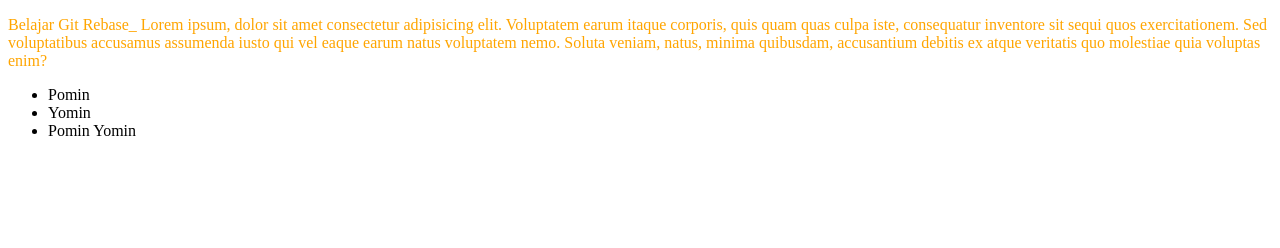
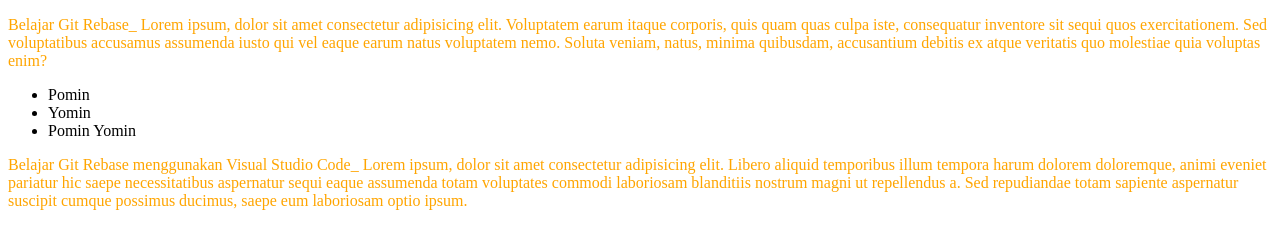
Before and after one commit to jenpomin/Git-Rebase-Lagi, a plain HTML site: page index.html in a window 1280 px wide. Drawn offline with Linux system fonts and the light colour scheme.

Commit message:
conflict resolved

```diff
--- a/index.html
+++ b/index.html
@@ -13,13 +13,18 @@
         quis quam quas culpa iste, consequatur inventore sit sequi quos exercitationem. Sed voluptatibus accusamus
         assumenda iusto qui vel eaque earum natus voluptatem nemo. Soluta veniam, natus, minima quibusdam, accusantium
         debitis ex atque veritatis quo molestiae quia voluptas enim?</p>
-
     <ul>
         <li>Pomin</li>
         <li>Yomin</li>
         <li>Pomin Yomin</li>
     </ul>
 
+    <p>Belajar Git Rebase menggunakan Visual Studio Code_ Lorem ipsum, dolor sit amet consectetur adipisicing elit.
+        Libero aliquid temporibus illum tempora harum dolorem doloremque, animi eveniet pariatur hic saepe
+        necessitatibus aspernatur sequi eaque assumenda totam voluptates commodi laboriosam blanditiis nostrum magni ut
+        repellendus a. Sed repudiandae totam sapiente aspernatur suscipit cumque possimus ducimus, saepe eum laboriosam
+        optio ipsum.</p>
+
 </body>
 
 </html>
```
